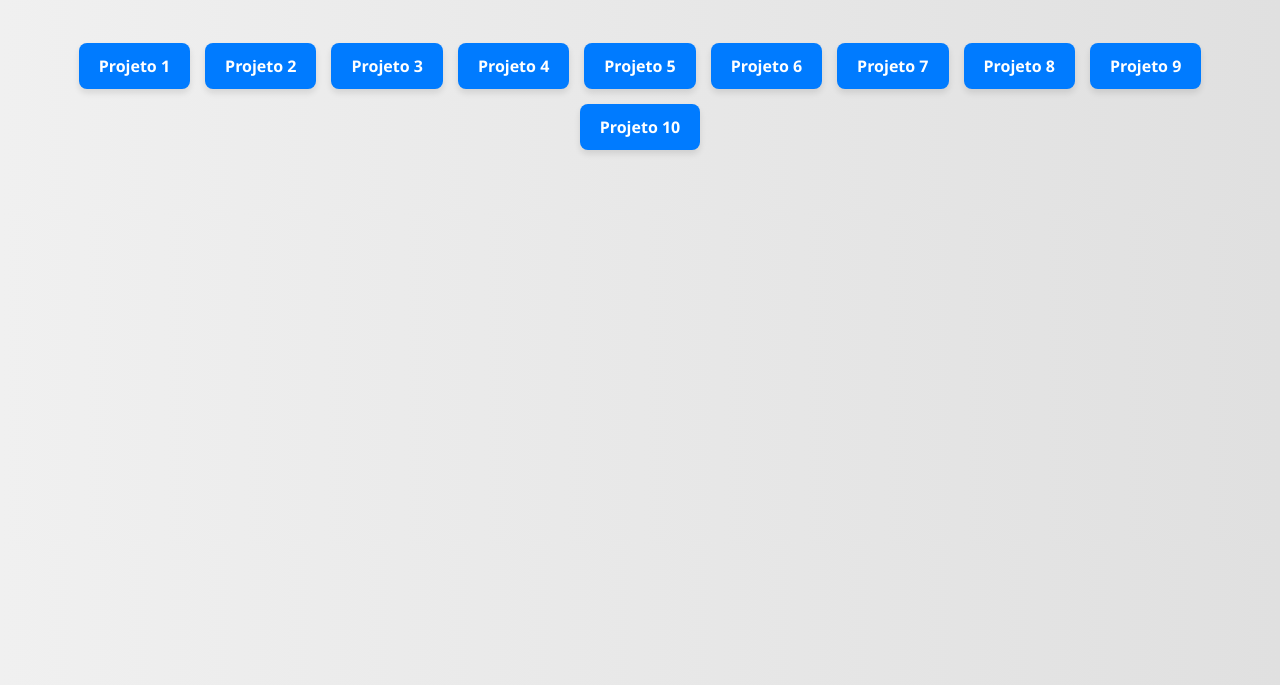
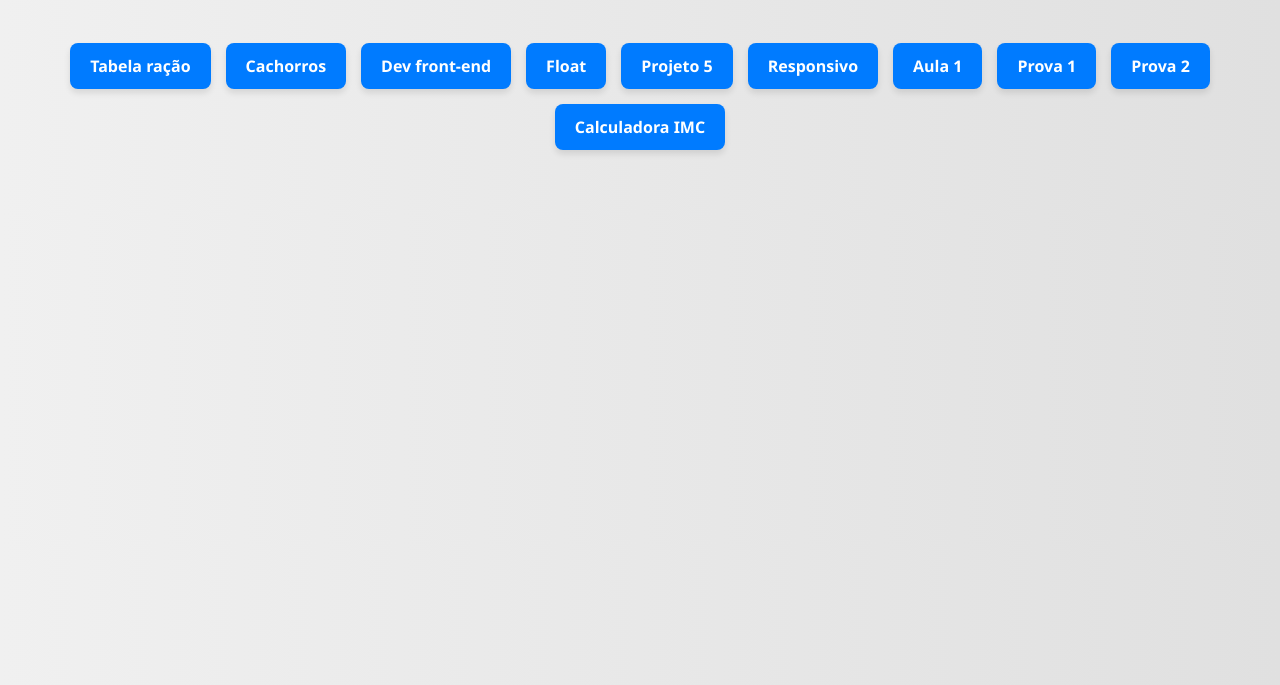
Before and after one commit to Muuriloaalmeida/portfolio, a plain HTML site: page index.html in a window 1280 px wide. Shown: the part 115-800 px from the top of the page. Drawn offline with Linux system fonts and the light colour scheme.

Commit message:
projetos sala

```diff
--- a/Avaliação 2/fast_furious_site/styles.css
+++ b/Avaliação 2/fast_furious_site/styles.css
@@ -2,9 +2,9 @@
 @import url('https://fonts.googleapis.com/css2?family=Lemon&display=swap');
 
 :root {
-    --laranja-claro: #6601a0c7;
+    --laranja-claro: #eeebf0c7;
     --fundo-cinza: #212121;
-    --fundo-roxo:#6601a0c7;
+    --fundo-roxo:#eeebf0c7;
 }
 
 body {
--- a/index.html
+++ b/index.html
@@ -62,16 +62,16 @@
 <body>
     <h1>Meus Projetos</h1>
     <ul>
-        <li><a href="Aula 07 de março/Exercicio_aula2.html">Projeto 1</a></li>
-        <li><a href="Aula 07 de março/Exercicio2_aula2.html">Projeto 2</a></li>
-        <li><a href="Aula 9 de maio/trabalho dev front/index.html">Projeto 3</a></li>
-        <li><a href="Aula 11 de abril/float/float-5.html">Projeto 4</a></li>
+        <li><a href="Aula 07 de março/Exercicio_aula2.html">Tabela ração</a></li>
+        <li><a href="Aula 07 de março/Exercicio2_aula2.html">Cachorros</a></li>
+        <li><a href="Aula 9 de maio/trabalho dev front/index.html">Dev front-end</a></li>
+        <li><a href="Aula 11 de abril/float/float-5.html">Float</a></li>
         <li><a href="Aula 14 de março/index.html">Projeto 5</a></li>
-        <li><a href="Aula 25 de abril/design-responsivo/index.html">Projeto 6</a></li>
-        <li><a href="Aula 28 de fevereiro/aula1.html">Projeto 7</a></li>
-        <li><a href="Avaliação 1/prova dev front/index.html">Projeto 8</a></li>
-        <li><a href="Avaliação 2/fast_furious_site/index.html">Projeto 9</a></li>
-        <li><a href="calculadoraimc/index.html">Projeto 10</a></li>
+        <li><a href="Aula 25 de abril/design-responsivo/index.html">Responsivo</a></li>
+        <li><a href="Aula 28 de fevereiro/aula1.html">Aula 1</a></li>
+        <li><a href="Avaliação 1/prova dev front/index.html">Prova 1</a></li>
+        <li><a href="Avaliação 2/fast_furious_site/index.html">Prova 2</a></li>
+        <li><a href="calculadoraimc/index.html">Calculadora IMC</a></li>
     </ul>
 </body>
 
```
